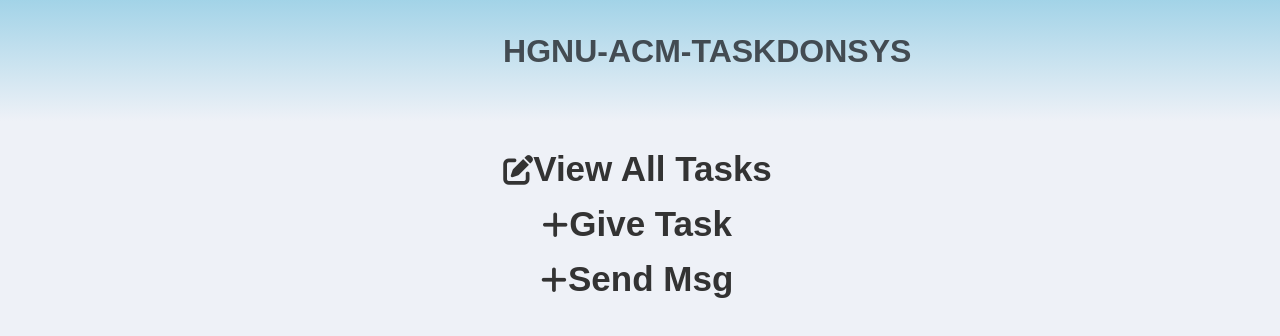
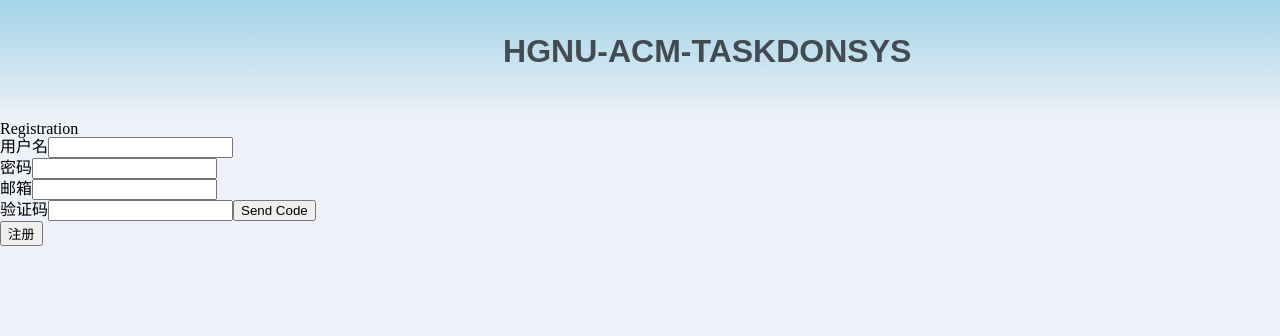
Before and after one commit to lcx17386298390/task_punch_system, a Vue app in the folder start-end/: page /ViewAllTasks in a window 1280 px wide. Shown: the top 336 px of the page. Built offline with nearby package versions, Linux system fonts and the light colour scheme.

Commit message:
更新注册页面（未加修饰版）

```diff
--- a/start-end/src/App.vue
+++ b/start-end/src/App.vue
@@ -2,18 +2,21 @@
   <div id="app">
     <TopBanner></TopBanner>
     <!-- <login></login> -->
-    <router-view></router-view>
+    <registration></registration>
+    <!-- <router-view></router-view> -->
   </div>
 </template>
 
 <script>
 import TopBanner from './components/TopBanner.vue';
 import login from './components/login.vue';
+import registration from './components/registration.vue';
 export default {
   name: 'App',
   components: {
     TopBanner,
-    login
+    login,
+    registration
   }
 }
 </script>
--- /dev/null
+++ b/start-end/src/components/registration.vue
@@ -0,0 +1,58 @@
+<template>
+  <div>
+    <h2>Registration</h2>
+    <form @submit.prevent="register">
+      <div>
+        <label for="username">用户名</label>
+        <input type="text" id="username" v-model="username" required>
+      </div>
+      <div>
+        <label for="password">密码</label>
+        <input type="password" id="password" v-model="password" required>
+      </div>
+      <div>
+        <label for="email">邮箱</label>
+        <input type="email" id="email" v-model="email" required>
+      </div>
+      <div>
+        <label for="verificationCode">验证码</label>
+        <input type="text" id="verificationCode" v-model="verificationCode" required>
+        <button @click.prevent="sendVerificationCode" :disabled="isSendingCode">{{ isSendingCode ? 'Sending...' : 'Send Code' }}</button>
+      </div>
+      <div>
+        <button type="submit">注册</button>
+      </div>
+    </form>
+  </div>
+</template>
+
+<script>
+export default {
+  data() {
+    return {
+      username: '',
+      email: '',
+      verificationCode: '',
+      password: '',
+      isSendingCode: false
+    };
+  },
+  methods: {
+    sendVerificationCode() {
+      // 发送验证码的逻辑
+      // 在发送过程中，isSendingCode设置为true，表示正在发送验证码
+      this.isSendingCode = true;
+
+      // 模拟发送验证码的延迟（2秒）
+      // setTimeout(() => {
+      //   this.isSendingCode = false;
+      //   代码省略：处理验证码发送成功或失败的逻辑
+      // }, 2000);
+    },
+    register() {
+      // 注册的逻辑
+      // 注册成功后，可以跳转到登录页面或其他操作
+    }
+  }
+};
+</script>
```
